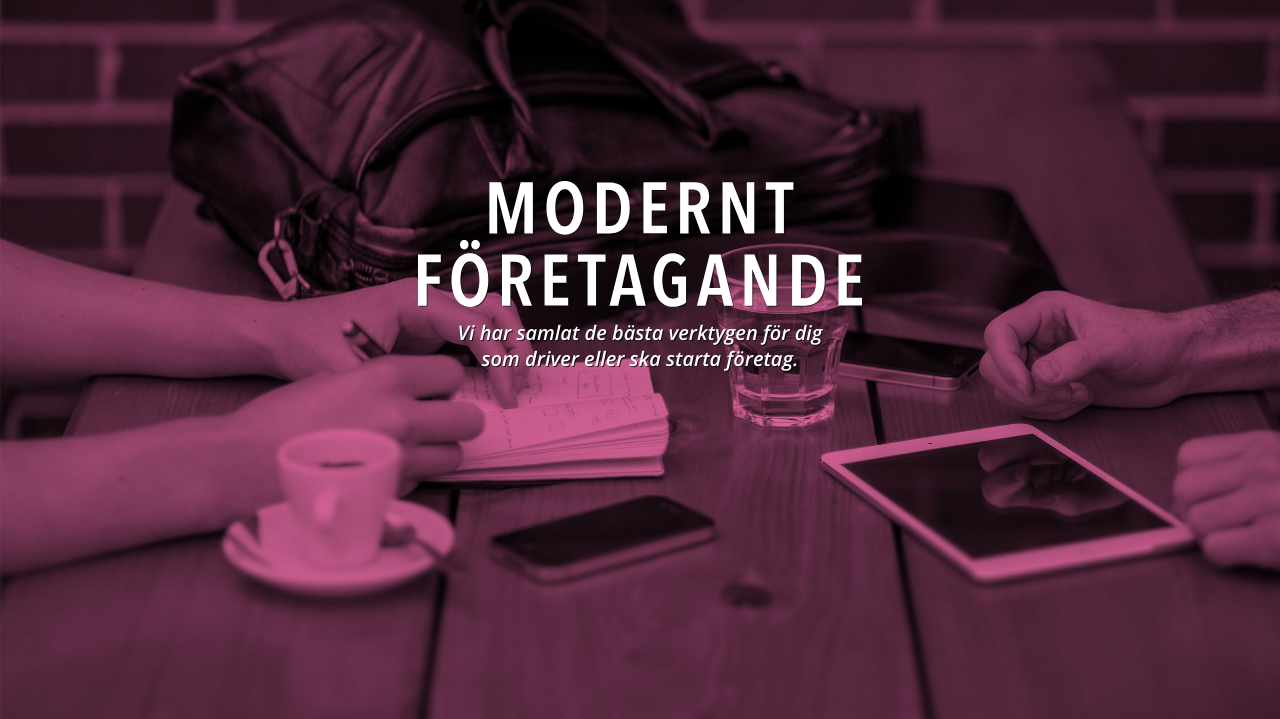
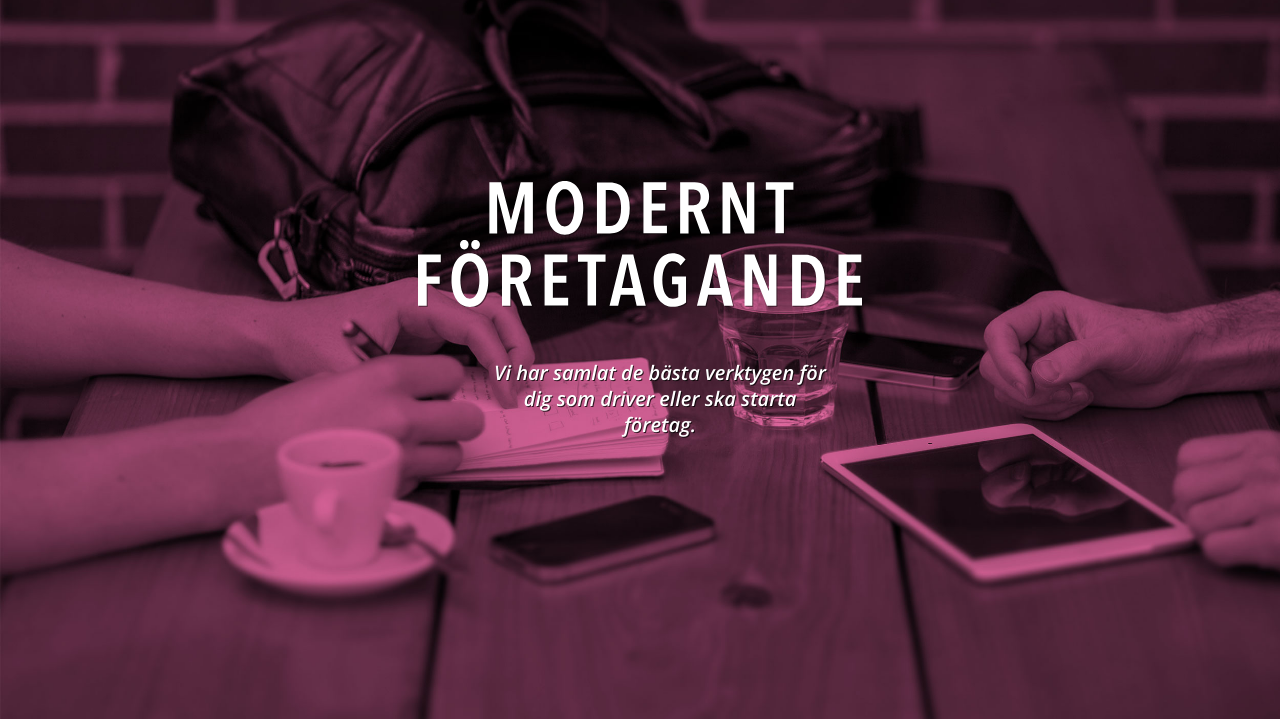
Before and after one commit to kristoffernolgren/modernaforetaget, a PHP site: page / in a window 1280 px wide. Shown: the top 719 px of the page. Run offline with PHP 8.4, Linux system fonts and the light colour scheme; some libraries are stand-ins or nearby versions.

Commit message:
finetune

```diff
--- a/css/main.css
+++ b/css/main.css
@@ -114,11 +114,12 @@ em{
     position: absolute;
     top: 25%;
     left: 50%;
-    width: 380px;
+    max-width: 420px;
     margin-left: -190px;
     color: white;
     text-shadow: 1px 1px rgba(0,0,0,.75);
     margin-top: 140px;
+    padding: 40px;
 }
 .content{
     max-width: 620px;
```
